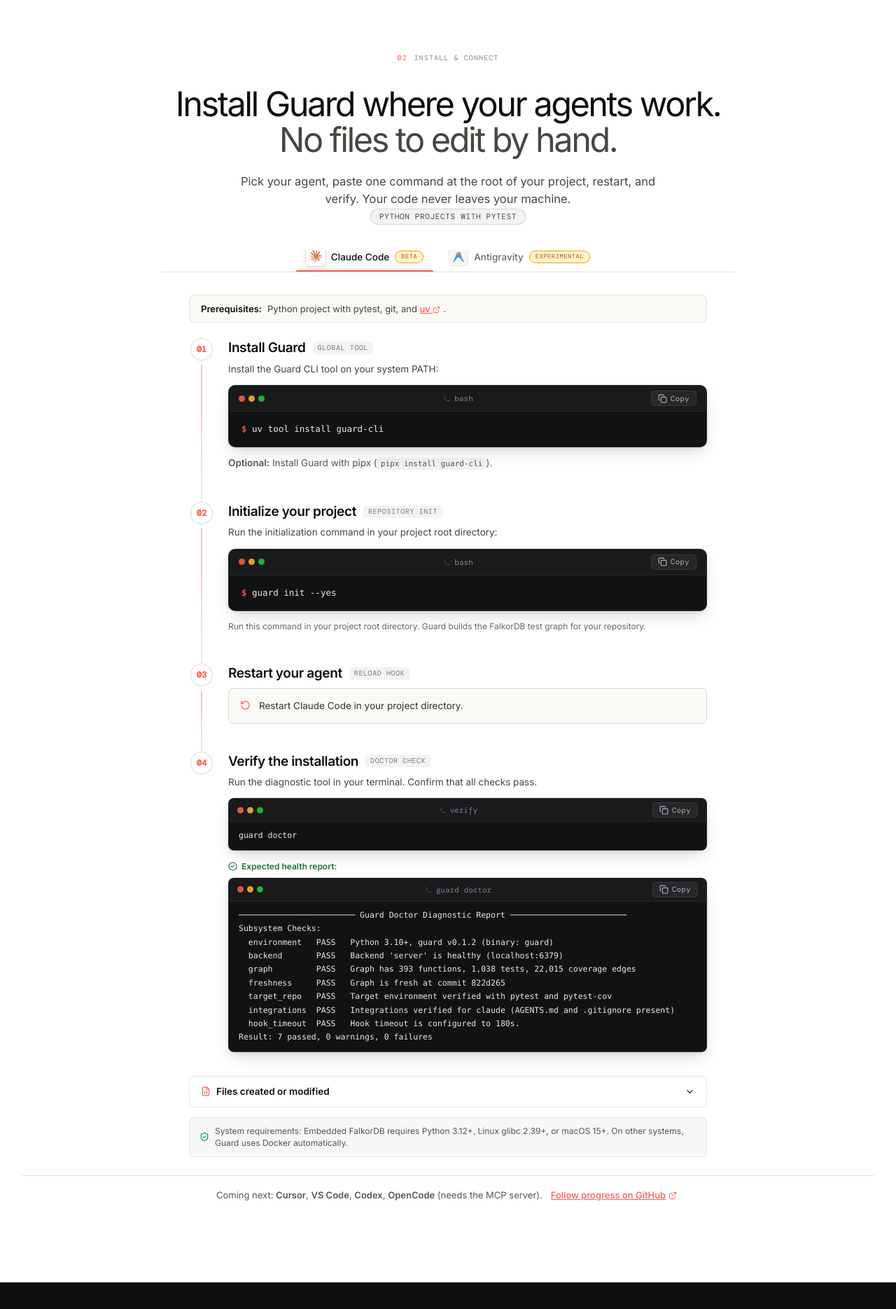
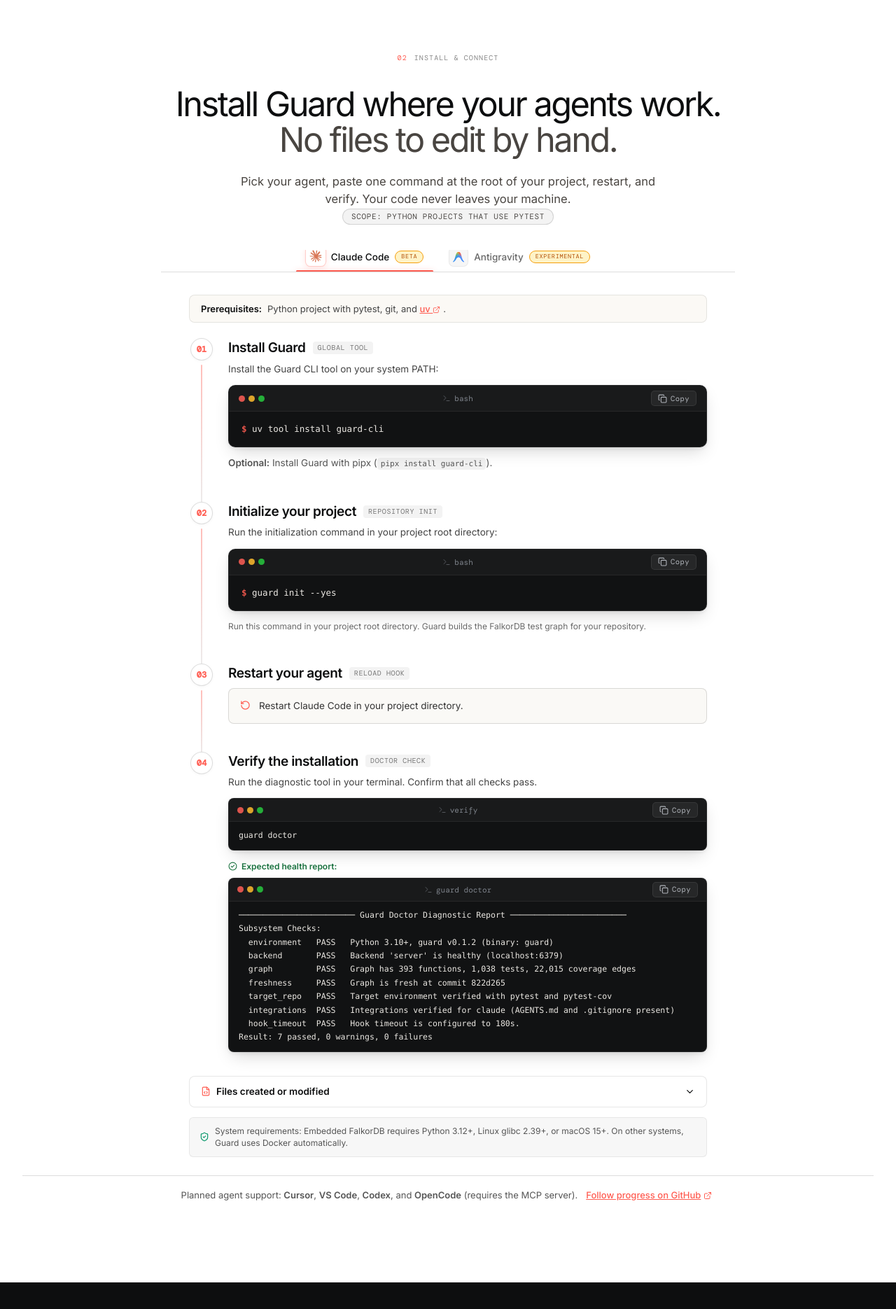
Before and after one commit to thisisvaishnav/Warrant, a React (Vite) app in the folder landing/: page / in a window 1280 px wide. Shown: the part 1101-2971 px from the top of the page at 70% size. Built offline with nearby package versions, Linux system fonts and the light colour scheme; a web font is replaced by a local one.

Commit message:
docs(landing): refine copy in scope bar and planned support

```diff
--- a/landing/src/components/install/InstallTabs.tsx
+++ b/landing/src/components/install/InstallTabs.tsx
@@ -168,7 +168,7 @@
   return (
     <div className="install-tabs-container">
       <div className="install-scope-bar">
-        <span className="install-scope-badge">Python projects with pytest</span>
+        <span className="install-scope-badge">Scope: Python projects that use pytest</span>
       </div>
 
       <Tabs
@@ -215,7 +215,7 @@
 
       {/* Coming next row */}
       <div className="install-coming-next-row">
-        <span>Coming next: <strong>Cursor</strong>, <strong>VS Code</strong>, <strong>Codex</strong>, <strong>OpenCode</strong> (needs the MCP server).</span>
+        <span>Planned agent support: <strong>Cursor</strong>, <strong>VS Code</strong>, <strong>Codex</strong>, and <strong>OpenCode</strong> (requires the MCP server).</span>
         <a
           href={GITHUB_URL}
           target="_blank"
```
